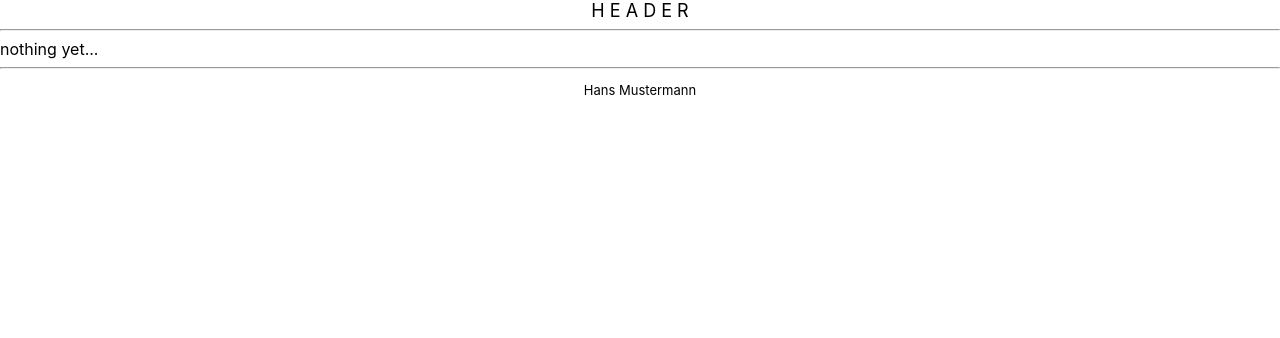
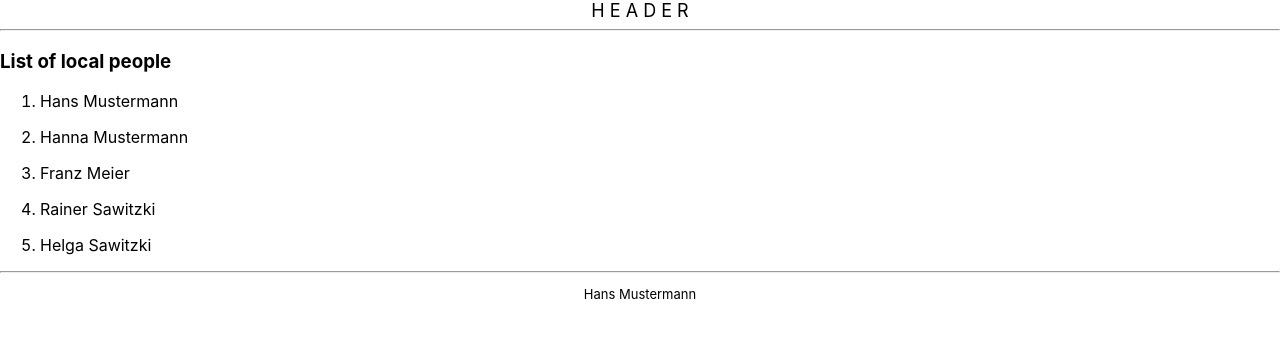
Before and after one commit to Javacream/org.javacream.training.react, a React (Create React App) app in the folder training/: page / in a window 1280 px wide. Shown: the top 338 px of the page. Built offline with nearby package versions, Linux system fonts and the light colour scheme.

Commit message:
implement simple peoplecomponents

```diff
--- a/training/src/ApplicationContext.tsx
+++ b/training/src/ApplicationContext.tsx
@@ -1,7 +1,8 @@
-import {testHeaderText, prototypePerson, testContentText} from './test/testData'
+import {testHeaderText, prototypePerson, testContentText, testPeople} from './test/testData'
 import { PeopleModel } from './people/model/People'
 
 export let peopleModel = new PeopleModel()
 export let userProfile = prototypePerson
 export const headerText = testHeaderText
 export const defaultContent = testContentText
+export const peopleList = testPeople;
--- a/training/src/component/Content.tsx
+++ b/training/src/component/Content.tsx
@@ -1,10 +1,10 @@
 import React from 'react';
 import './Content.css'
-import {defaultContent as contentText} from '../ApplicationContext'
-
+import {peopleList} from '../ApplicationContext'
+import PeopleListComponent from '../people/component/PeopleListComponent'
 const Content = () => {
     return (
-        <div className="content">{contentText}</div>
+        <div className="content"><PeopleListComponent people={peopleList} /></div>
     )
 }
 
--- a/training/src/people/component/PeopleListComponent.tsx
+++ b/training/src/people/component/PeopleListComponent.tsx
@@ -3,12 +3,13 @@ import { Person } from '../model/People';
 import PersonComponent from './PersonComponent';
 
 const PeopleListComponent = (props: {people: Array<Person>}) => {
-    let htmlPeople = props.people.map( (p) => <PersonComponent key={p.id} person={p} />)
+    let htmlPeople = props.people.map( (p) => (<><li><PersonComponent key={p.id} person={p}/></li></>))
     return (
-    <li>{htmlPeople}</li>
-    )
-
-
+                <div className="content">
+                    <h3>List of local people</h3>
+                    <ol>{htmlPeople}</ol>
+                </div>
+            )
 }
 
 export default PeopleListComponent
--- a/training/src/test/testData.tsx
+++ b/training/src/test/testData.tsx
@@ -3,3 +3,10 @@ import { PersonClass } from "../people/model/People"
 export const testHeaderText = "H E A D E R"
 export const testContentText = "nothing yet..."
 export const prototypePerson = new PersonClass(815, "Mustermann", "Hans", 'm', 177)
+export const testPeople = [
+    prototypePerson,
+    new PersonClass(816, "Mustermann", "Hanna", "f"),
+    new PersonClass(817, "Meier", "Franz", "m"),
+    new PersonClass(818, "Sawitzki", "Rainer", "m"),
+    new PersonClass(819, "Sawitzki", "Helga", "f"),
+]
```
